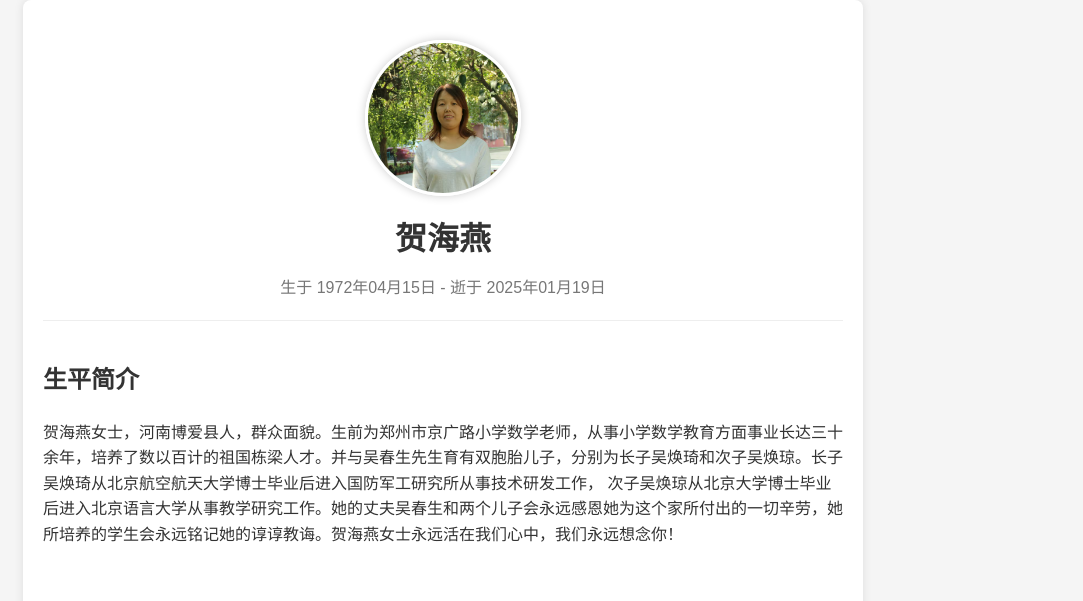
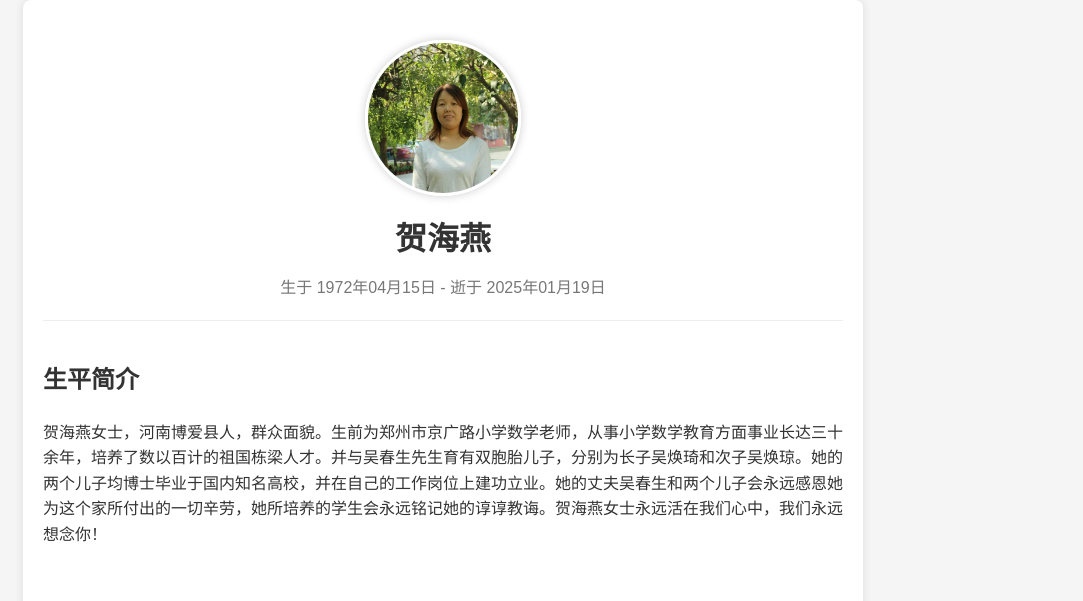
Before and after one commit to whqmeg/tomemorymymomhhy, a plain HTML site: page index.html in a window 1280 px wide. Shown: the top 601 px of the page, without its empty margins (197-1280 px from the left). Drawn offline with Linux system fonts and the light colour scheme.

Commit message:
Update index.html

```diff
--- a/index.html
+++ b/index.html
@@ -98,7 +98,7 @@
 <body>
     <!-- 音乐播放器（隐藏） -->
     <audio id="bgMusic" loop>
-        <source src="vidoes/lxdy.mp3" type="audio/mp3">
+        <source src="videos/lxdy.mp3" type="audio/mp3">
         您的浏览器不支持音频播放。
     </audio>
 
@@ -122,8 +122,7 @@
         <div class="bio">
             <h2>生平简介</h2>
             <p>
-               贺海燕女士，河南博爱县人，群众面貌。生前为郑州市京广路小学数学老师，从事小学数学教育方面事业长达三十余年，培养了数以百计的祖国栋梁人才。并与吴春生先生育有双胞胎儿子，分别为长子吴焕琦和次子吴焕琼。长子吴焕琦从北京航空航天大学博士毕业后进入国防军工研究所从事技术研发工作，
-                次子吴焕琼从北京大学博士毕业后进入北京语言大学从事教学研究工作。她的丈夫吴春生和两个儿子会永远感恩她为这个家所付出的一切辛劳，她所培养的学生会永远铭记她的谆谆教诲。贺海燕女士永远活在我们心中，我们永远想念你！
+               贺海燕女士，河南博爱县人，群众面貌。生前为郑州市京广路小学数学老师，从事小学数学教育方面事业长达三十余年，培养了数以百计的祖国栋梁人才。并与吴春生先生育有双胞胎儿子，分别为长子吴焕琦和次子吴焕琼。她的两个儿子均博士毕业于国内知名高校，并在自己的工作岗位上建功立业。她的丈夫吴春生和两个儿子会永远感恩她为这个家所付出的一切辛劳，她所培养的学生会永远铭记她的谆谆教诲。贺海燕女士永远活在我们心中，我们永远想念你！
             </p>
         </div>
 
```
